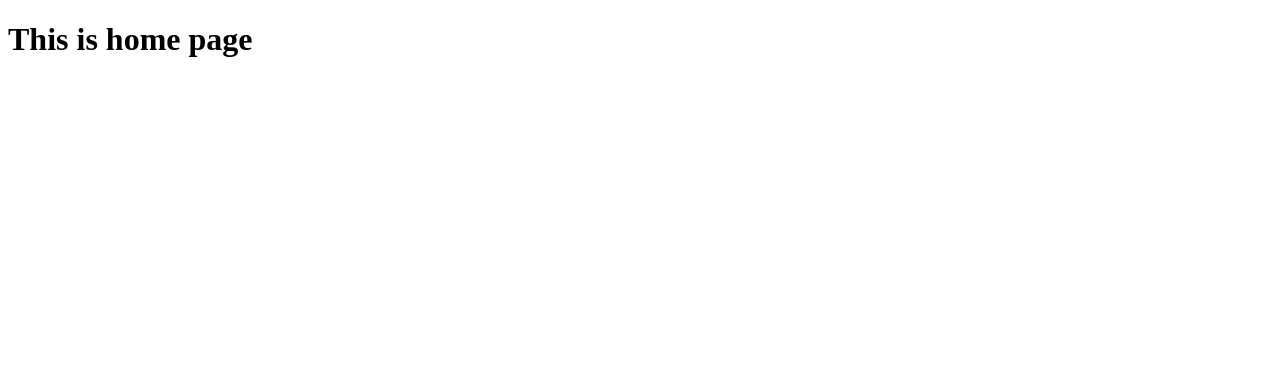
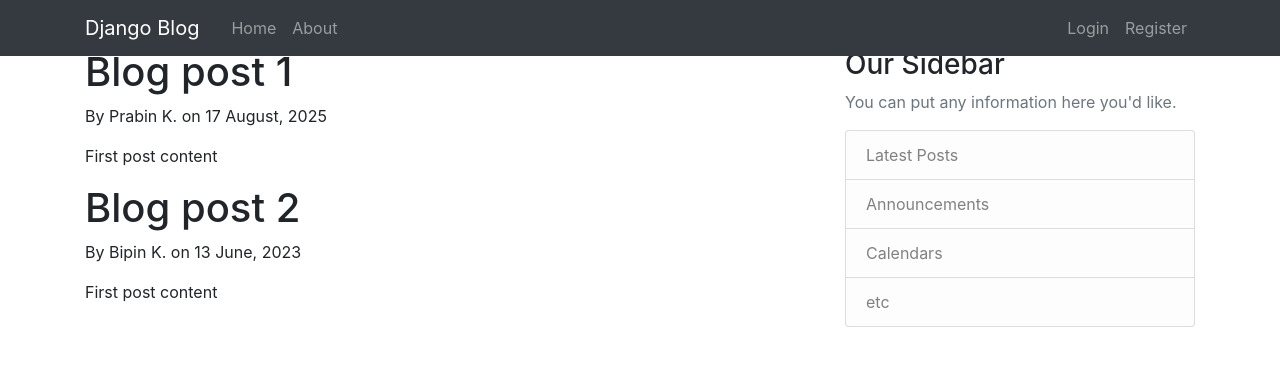
Before and after one commit to Prabinkarki67/django_learning, a Django app: page /blog/ in a window 1280 px wide. Shown: the top 366 px of the page. Run offline with Django 5.2, Linux system fonts and the light colour scheme; some libraries are stand-ins or nearby versions.

Commit message:
this is day2 . Today I learnt about template inheritance and used bootstrap ready made templates

```diff
--- /dev/null
+++ b/blog/templates/blog/about.html
@@ -0,0 +1,5 @@
+{% extends 'blog/base.html'%}
+
+{% block content%}
+        <h1>This is About Page!</h1>
+{% endblock content%}
--- /dev/null
+++ b/blog/templates/blog/base.html
@@ -0,0 +1,75 @@
+{% load static%}
+<!DOCTYPE html>
+<html>
+    <head>
+        <!-- Required meta tags -->
+        <meta charset="utf-8">
+        <meta name="viewport" content="width=device-width, initial-scale=1, shrink-to-fit=no">
+
+        <!-- Bootstrap CSS -->
+        <link rel="stylesheet" href="https://cdn.jsdelivr.net/npm/bootstrap@4.0.0/dist/css/bootstrap.min.css" integrity="sha384-Gn5384xqQ1aoWXA+058RXPxPg6fy4IWvTNh0E263XmFcJlSAwiGgFAW/dAiS6JXm" crossorigin="anonymous">
+
+
+        <link rel="'stylesheet", type="text/css", href="{% static 'blog/main.css'%}">
+        {% if title %}
+            <title>Django Blog- {{title}}</title>
+        {%else%}
+            <title>Django Blog</title>
+        {%endif%}
+    </head>
+    <body>
+        <header class="site-header">
+        <nav class="navbar navbar-expand-md navbar-dark bg-dark fixed-top">
+            <div class="container">
+            <a class="navbar-brand mr-4" href="/">Django Blog</a>
+            <button class="navbar-toggler" type="button" data-toggle="collapse" data-target="#navbarToggle"
+                aria-controls="navbarToggle" aria-expanded="false" aria-label="Toggle navigation">
+                <span class="navbar-toggler-icon"></span>
+            </button>
+            <div class="collapse navbar-collapse" id="navbarToggle">
+                <div class="navbar-nav mr-auto">
+                <a class="nav-item nav-link" href="/">Home</a>
+                <a class="nav-item nav-link" href="/about">About</a>
+                </div>
+                <!-- Navbar Right Side -->
+                <div class="navbar-nav">
+                <a class="nav-item nav-link" href="#">Login</a>
+                <a class="nav-item nav-link" href="#">Register</a>
+                </div>
+            </div>
+            </div>
+        </nav>
+        </header>
+
+        <main role="main" class="container mt-5">
+            <div class="row">
+                <div class="col-md-8">
+                {% block content %}{% endblock %}
+                </div>
+                <div class="col-md-4">
+               <div class="content-section">
+                    <h3>Our Sidebar</h3>
+                    <p class="text-muted">
+                        You can put any information here you'd like.
+                    </p>
+                    <ul class="list-group">
+                        <li class="list-group-item list-group-item-light">Latest Posts</li>
+                        <li class="list-group-item list-group-item-light">Announcements</li>
+                        <li class="list-group-item list-group-item-light">Calendars</li>
+                        <li class="list-group-item list-group-item-light">etc</li>
+                    </ul>
+                </div>
+                </div>
+            </div>
+        </main>
+
+
+
+        <!-- Optional JavaScript -->
+        <!-- jQuery first, then Popper.js, then Bootstrap JS -->
+        <script src="https://code.jquery.com/jquery-3.2.1.slim.min.js" integrity="sha384-KJ3o2DKtIkvYIK3UENzmM7KCkRr/rE9/Qpg6aAZGJwFDMVNA/GpGFF93hXpG5KkN" crossorigin="anonymous"></script>
+        <script src="https://cdn.jsdelivr.net/npm/popper.js@1.12.9/dist/umd/popper.min.js" integrity="sha384-ApNbgh9B+Y1QKtv3Rn7W3mgPxhU9K/ScQsAP7hUibX39j7fakFPskvXusvfa0b4Q" crossorigin="anonymous"></script>
+        <script src="https://cdn.jsdelivr.net/npm/bootstrap@4.0.0/dist/js/bootstrap.min.js" integrity="sha384-JZR6Spejh4U02d8jOt6vLEHfe/JQGiRRSQQxSfFWpi1MquVdAyjUar5+76PVCmYl" crossorigin="anonymous"></script>
+
+    </body>
+</html>
--- a/blog/templates/blog/home.html
+++ b/blog/templates/blog/home.html
@@ -1,9 +1,9 @@
-<!DOCTYPE html>
-<html>
-    <head>
-        <title>Home page</title>
-    </head>
-    <body>
-        <h1>This is home page</h1>
-    </body>
-</html>
+{% extends 'blog/base.html'%}
+
+{% block content %}
+            {% for post in poster%}
+                <h1>{{post.title}}</h1>
+                <p>By {{post.author}} on {{post.published_date}}</p>
+                <p>{{post.content}}</p>
+            {%endfor%}
+{% endblock content %}
--- a/blog/urls.py
+++ b/blog/urls.py
@@ -2,5 +2,6 @@ from django.urls import path
 from . import views
 
 urlpatterns = [
-    path('', views.home, name='hblog-home'),
+    path('', views.home, name='blog-home'),
+    path('about/', views.about, name='blog-about')
 ]
--- a/blog/views.py
+++ b/blog/views.py
@@ -1,5 +1,31 @@
 from django.http import HttpResponse
 from django.shortcuts import render
 
+posts=[
+    {
+        'author': 'Prabin K.',
+        'title': 'Blog post 1',
+        'content': 'First post content',
+        'published_date': '17 August, 2025'
+    },
+    {
+        'author': 'Bipin K.',
+        'title': 'Blog post 2',
+        'content': 'First post content',
+        'published_date': '13 June, 2023'
+    }
+]
+
+
+
 def home(request):
-    return render(request, 'blog/home.html')
+    context={
+        'poster':posts
+    }
+    return render(request, 'blog/home.html',context)
+
+
+def about(request):
+    return render(request, 'blog/about.html',{
+        'title': "About"
+    } )
```
Also changed, not shown: blog/static/blog/main.css (added, +84 -0 lines).
